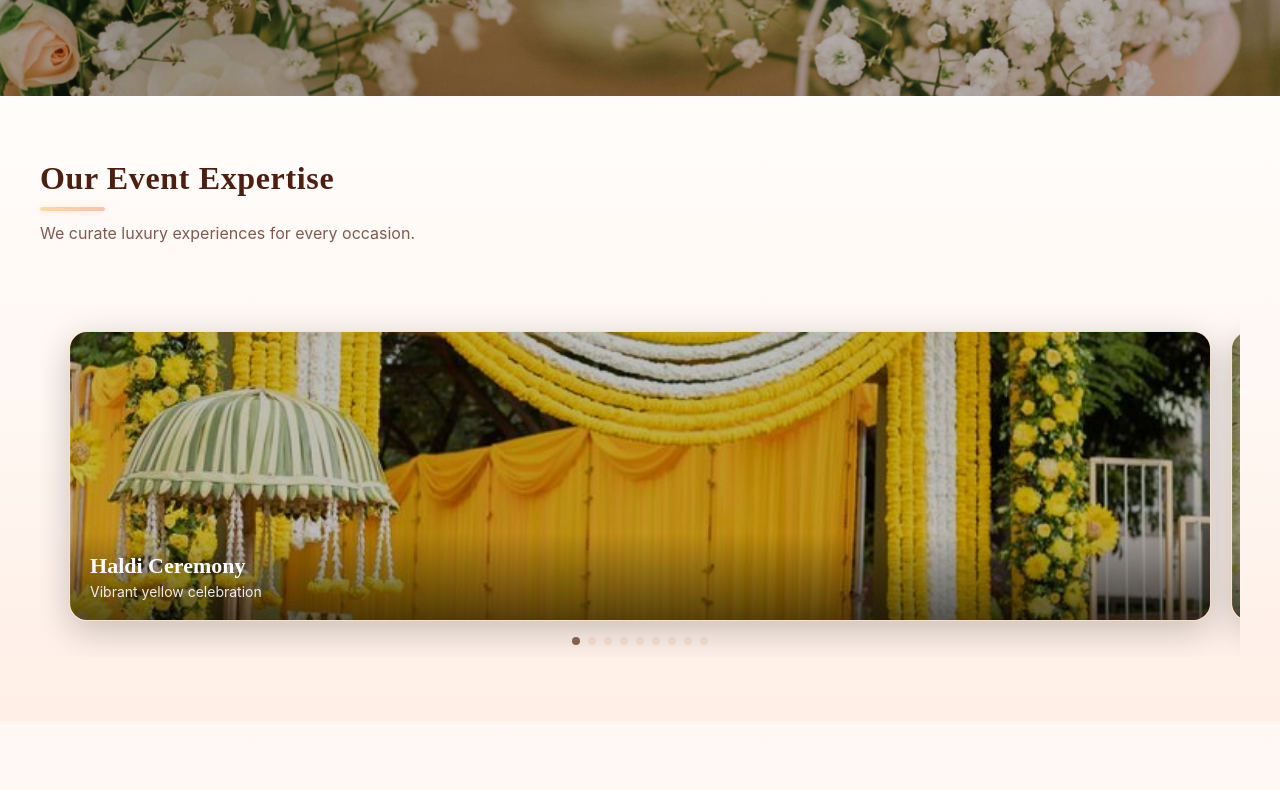
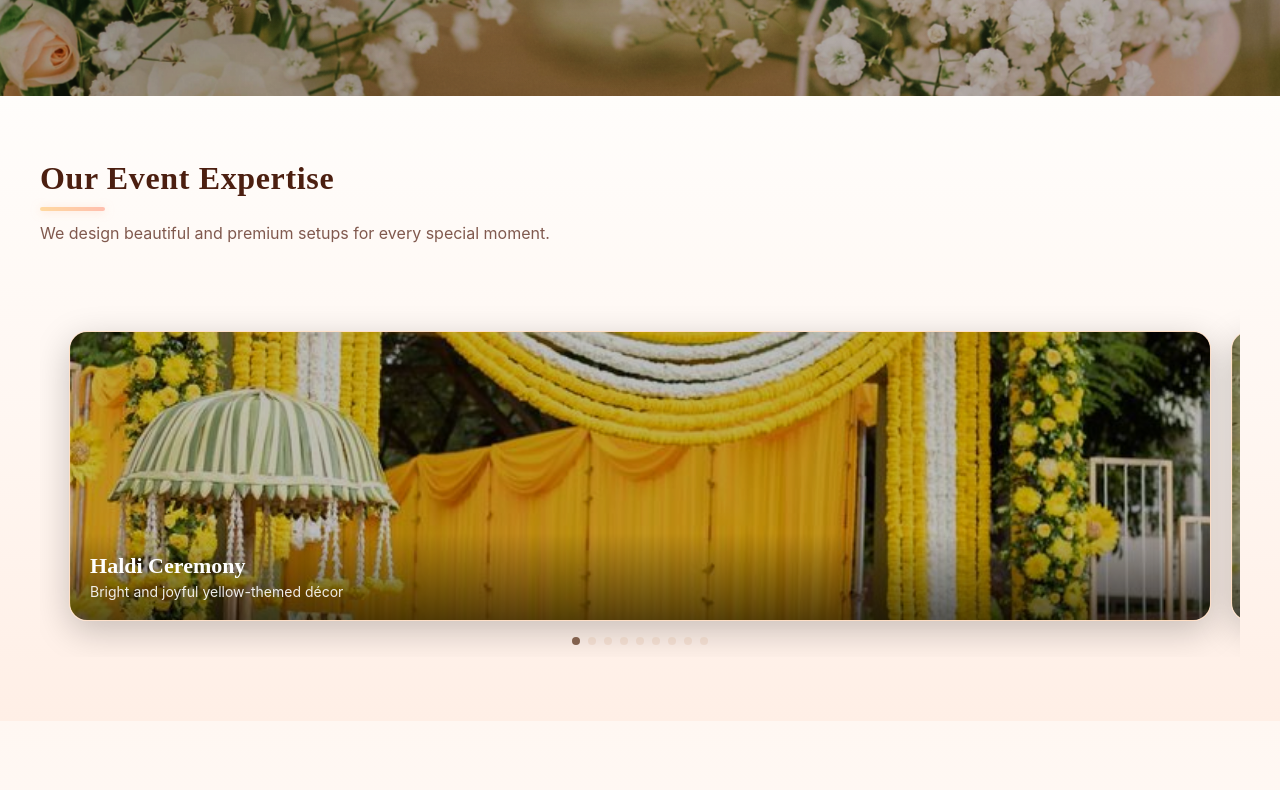
Before and after one commit to HemantSonare/DivineEventsApp, a Next.js app: page / in a window 1280 px wide. Shown: the part 665-1455 px from the top of the page. Built offline with nearby package versions, Linux system fonts and the light colour scheme.

Commit message:
Update Services.js

```diff
--- a/components/Services.js
+++ b/components/Services.js
@@ -6,15 +6,15 @@ import "swiper/css/pagination";
 import { Pagination } from "swiper";
 
 const events = [
-  { title: "Haldi Ceremony", subtitle: "Vibrant yellow celebration", img: "/images/events/haldi.jpeg" },
-  { title: "Mehndi Event", subtitle: "Traditional artistic beauty", img: "/images/events/mehndi.jpeg" },
-  { title: "Birthday Party", subtitle: "Joy-filled memorable moments", img: "/images/events/birthday.jpeg" },
-  { title: "Baby Shower", subtitle: "Blessings & celebrations", img: "/images/events/babyshower.jpeg" },
-  { title: "Baby Welcome", subtitle: "Welcoming your little angel", img: "/images/events/babywelcome.jpeg" },
-  { title: "Marriage Event", subtitle: "Elegant wedding arrangements", img: "/images/events/marriage.jpeg" },
-  { title: "Pooja Ceremony", subtitle: "Divine traditional rituals", img: "/images/events/pooja.jpeg" },
-  { title: "Inauguration Event", subtitle: "Opening with prosperity", img: "/images/events/inauguration.jpeg" },
-  { title: "Anniversary Party", subtitle: "Celebrating pure love", img: "/images/events/anniversary.jpeg" },
+  { title: "Haldi Ceremony", subtitle: "Bright and joyful yellow-themed décor", img: "/images/events/haldi.jpeg" },
+  { title: "Mehndi Function", subtitle: "Colourful, vibrant setup for your mehndi day", img: "/images/events/mehndi.jpeg" },
+  { title: "Birthday Celebration", subtitle: "Beautiful décor to make birthdays memorable", img: "/images/events/birthday.jpeg" },
+  { title: "Baby Shower", subtitle: "Soft and pretty themes for welcoming motherhood", img: "/images/events/babyshower.jpeg" },
+  { title: "Baby Welcome", subtitle: "Warm and lovely décor to welcome your newborn", img: "/images/events/babywelcome.jpeg" },
+  { title: "Wedding Event", subtitle: "Elegant arrangements for your big day", img: "/images/events/marriage.jpeg" },
+  { title: "Pooja Ceremony", subtitle: "Pure and peaceful décor for rituals", img: "/images/events/pooja.jpeg" },
+  { title: "Inauguration Event", subtitle: "Simple and premium setups for openings", img: "/images/events/inauguration.jpeg" },
+  { title: "Anniversary Celebration", subtitle: "Romantic décor to celebrate your journey", img: "/images/events/anniversary.jpeg" },
 ];
 
 export default function Services() {
@@ -23,8 +23,11 @@ export default function Services() {
     <section id="services" className="section">
       <div className="container">
 
+        {/* ⭐ UPDATED SECTION TITLE & SUBTEXT ⭐ */}
         <h2 className="section-title">Our Event Expertise</h2>
-        <p className="section-sub">We curate luxury experiences for every occasion.</p>
+        <p className="section-sub">
+          We design beautiful and premium setups for every special moment.
+        </p>
 
         <Swiper
           modules={[Pagination]}
@@ -42,7 +45,9 @@ export default function Services() {
                 <div
                   className="event-img"
                   style={{
-                    backgroundImage: event.img ? `url(${event.img})` : "none"
+                    backgroundImage: event.img
+                      ? `url(${event.img})`
+                      : "none"
                   }}
                 />
 
```
